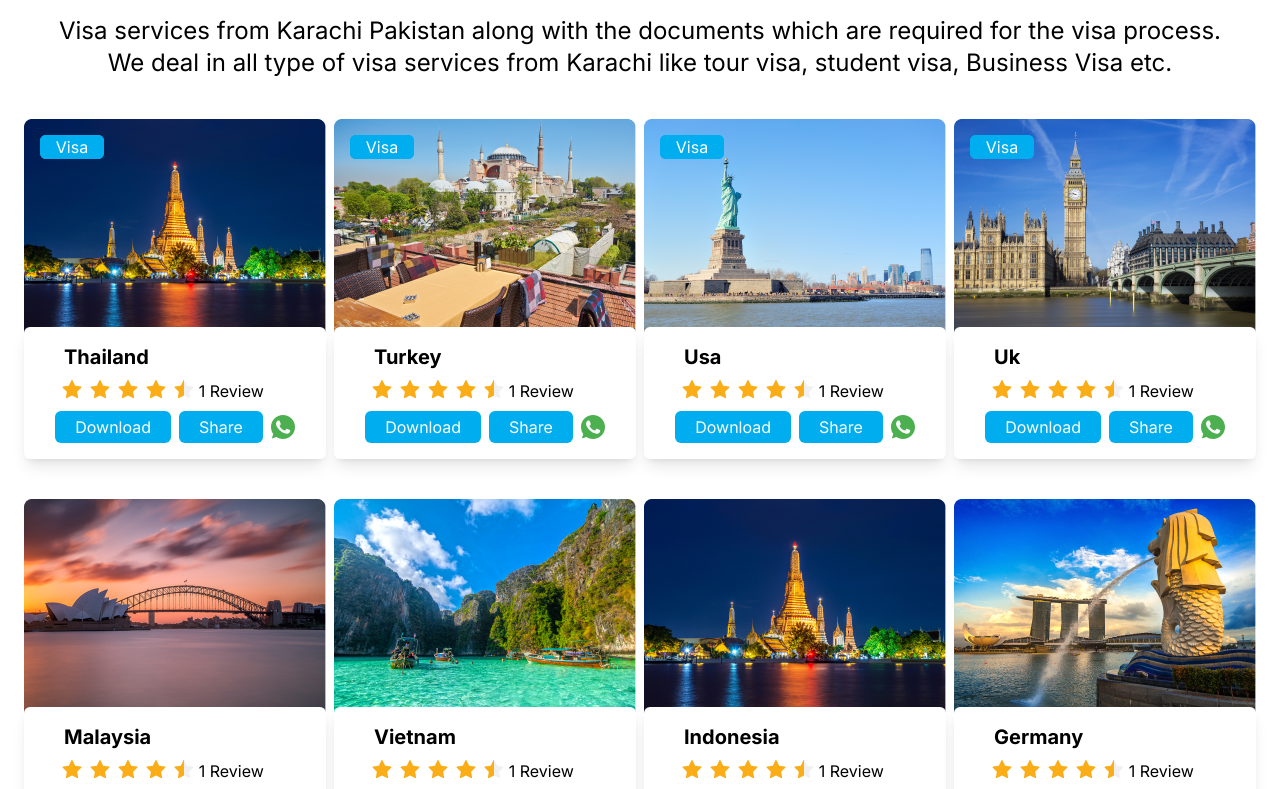
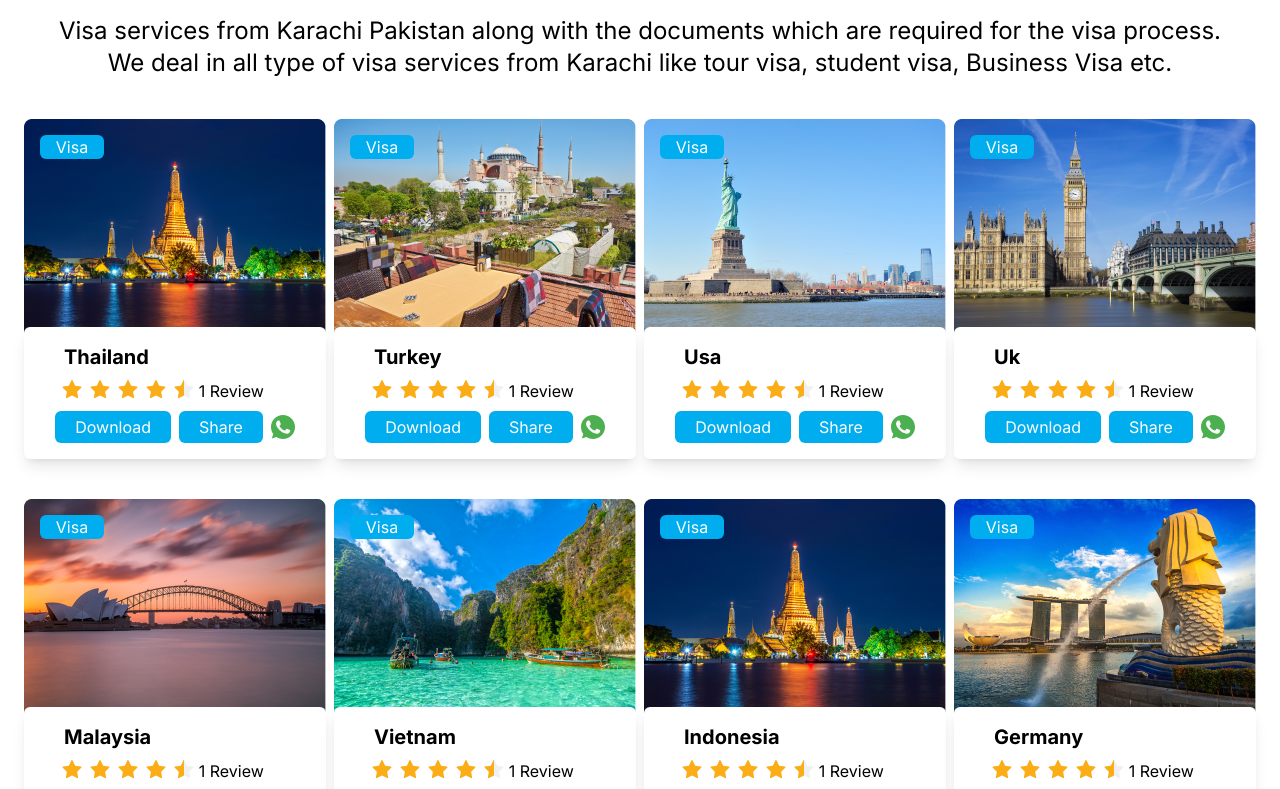
Before and after one commit to macworldgithub/TNP-Next, a Next.js app: page /pages/visa in a window 1280 px wide. Shown: the part 591-1380 px from the top of the page. Built offline with nearby package versions, Linux system fonts and the light colour scheme.

Commit message:
fixed minor issue

```diff
--- a/app/pages/visa/CountryCard.tsx
+++ b/app/pages/visa/CountryCard.tsx
@@ -8,7 +8,7 @@ export default function CountryCard() {
     <div className="flex items-center relative justify-center gap-x-2 gap-y-8 flex-wrap max-w-[1440px]">
       {countryDetailsArray.map((e) => {
         return (
-          <div>
+          <div className=" relative">
             <div>
               <Image src={e.image} alt="image not found" />
             </div>
```
